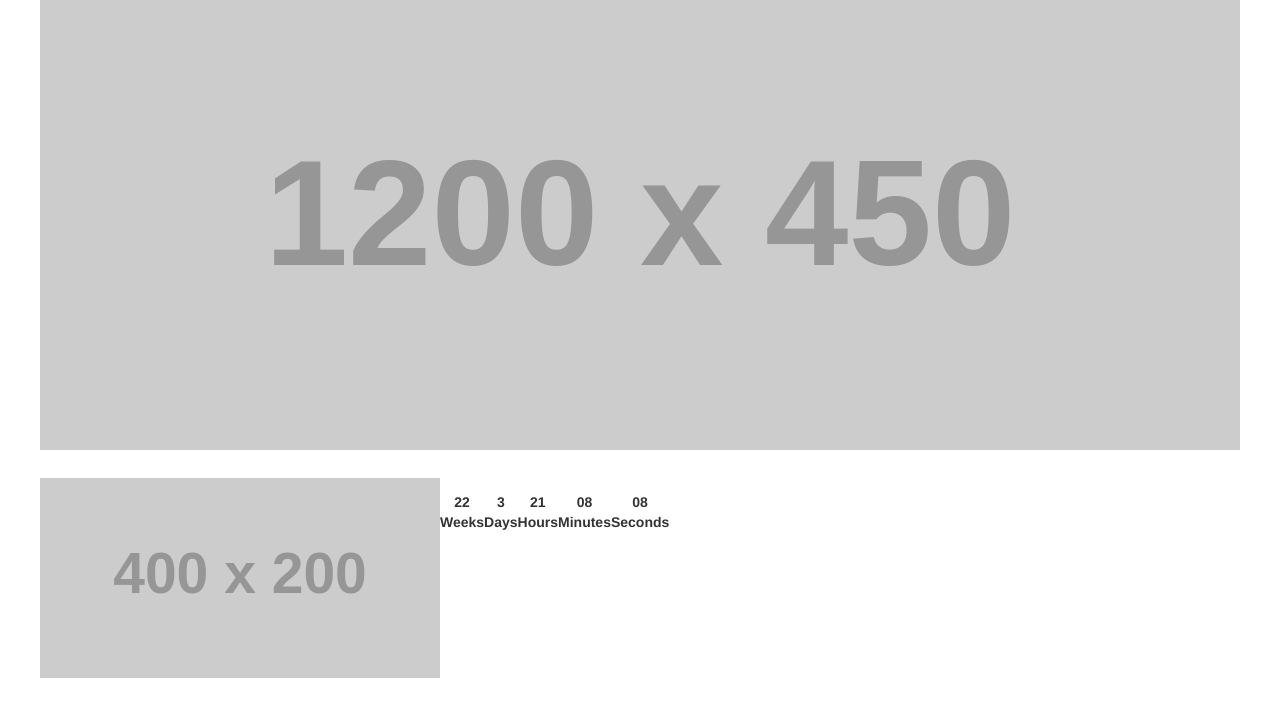
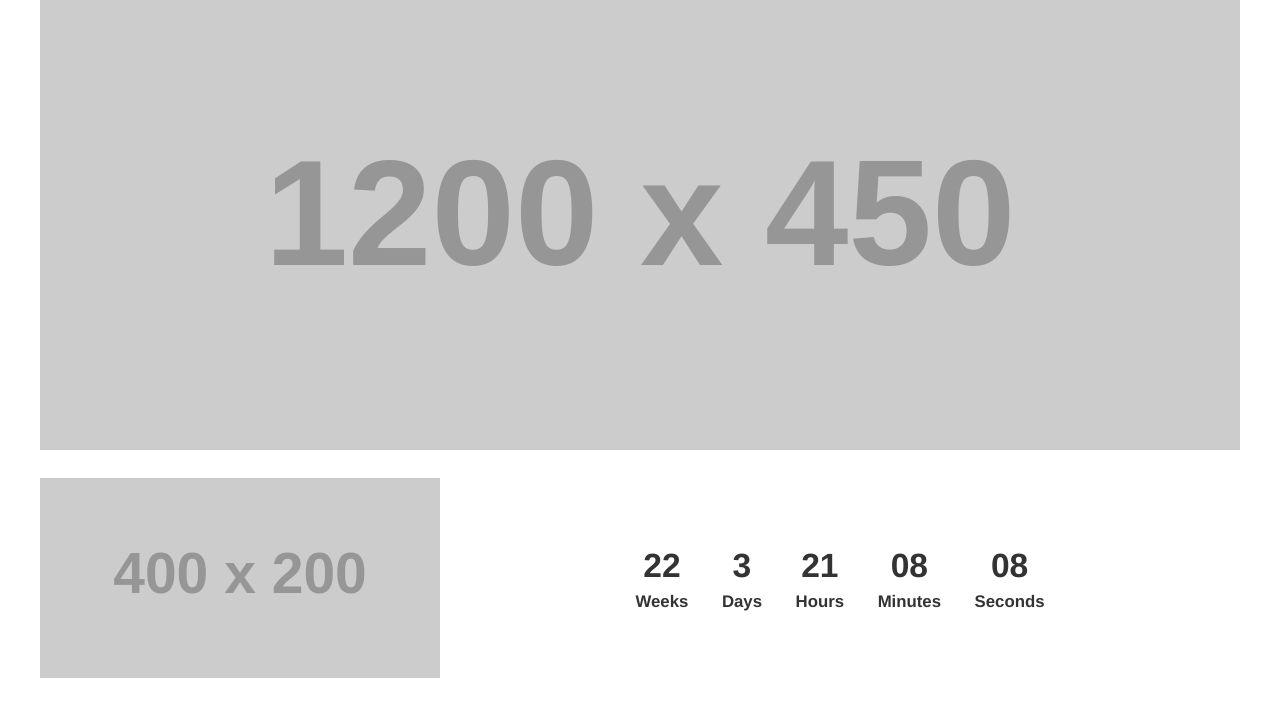
Before and after one commit to lm1435/scott-bday, a website: page index.html in a window 1280 px wide. Drawn offline with nearby package versions, Linux system fonts and the light colour scheme; placeholder pictures from the web are drawn by us.

Commit message:
styling timer

```diff
--- a/css/styles.css
+++ b/css/styles.css
@@ -8,7 +8,7 @@
     margin-top: 1em;
     padding: 2em; }
   .rightSide {
-    margin-top: 1em; }
+    margin: 1em auto; }
     .rightSide #timer {
       font-size: 1em;
       font-weight: bold;
@@ -35,7 +35,15 @@
     display: flex;
     -webkit-flex-wrap: wrap;
     -ms-flex-wrap: wrap;
-    flex-wrap: wrap; } }
+    flex-wrap: wrap; }
+  .rightSide {
+    margin: auto; }
+    .rightSide #timer {
+      font-size: 1.2em; }
+      .rightSide #timer span {
+        font-size: 2em; }
+      .rightSide #timer div {
+        margin: 0 .5em; } }
 
 @media (min-width: 1200px) {
   .total-body {
```
